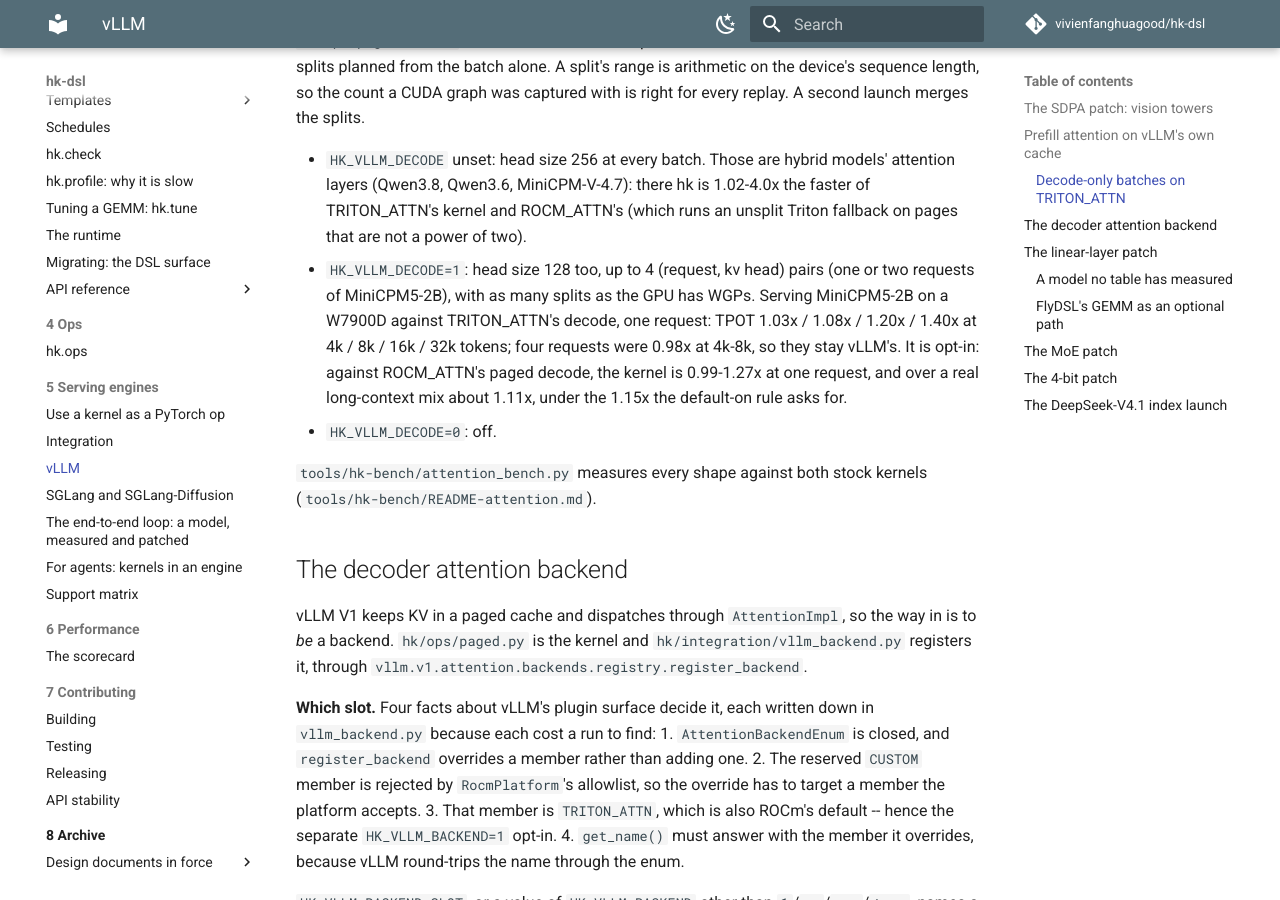
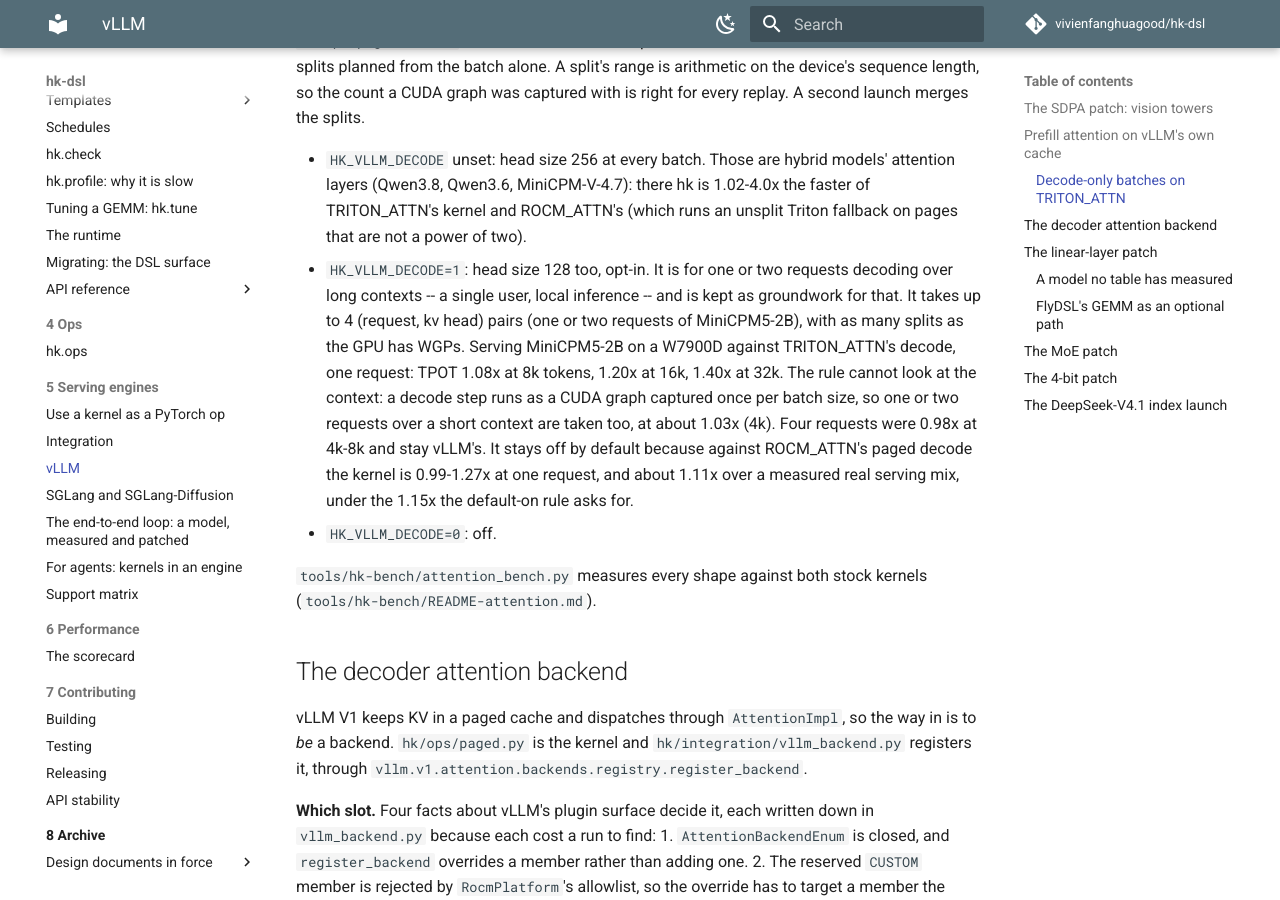
Before and after one commit to vivienfanghuagood/hk-dsl, an MkDocs documentation site: the page built from docs/vllm.md, in a window 1280 px wide and 900 px high, scrolled down 3203 px. Built offline with MkDocs 1.6.1 and Material for MkDocs 9.7.7, drawn with Linux system fonts in a browser that asks for light colours; comment, search, counter and statistics services are not loaded.

Commit message:
docs/vllm.md: where the opt-in head_dim-128 decode applies, and why it stays opt-in
One or two requests over long contexts (a single user, local inference):
TPOT 1.08 / 1.20 / 1.40x at 8k / 16k / 32k on a W7900D. The take rule cannot
look at the context (graph capture), so short contexts are taken at ~1.03x;
against ROCM_ATTN's paged decode it is ~1.11x over a real serving mix, under
the default-on rule's 1.15x.

Co-Authored-By: Claude <noreply@anthropic.com>

```diff
--- a/docs/vllm.md
+++ b/docs/vllm.md
@@ -132,14 +132,18 @@ launch merges the splits.
   models' attention layers (Qwen3.8, Qwen3.6, MiniCPM-V-4.7): there hk is
   1.02-4.0x the faster of TRITON_ATTN's kernel and ROCM_ATTN's (which runs an
   unsplit Triton fallback on pages that are not a power of two).
-- `HK_VLLM_DECODE=1`: head size 128 too, up to 4 (request, kv head) pairs
-  (one or two requests of MiniCPM5-2B), with as many splits as the GPU has
-  WGPs. Serving MiniCPM5-2B on a W7900D against TRITON_ATTN's decode, one
-  request: TPOT 1.03x / 1.08x / 1.20x / 1.40x at 4k / 8k / 16k / 32k tokens;
-  four requests were 0.98x at 4k-8k, so they stay vLLM's. It is opt-in:
-  against ROCM_ATTN's paged decode, the kernel is 0.99-1.27x at one request,
-  and over a real long-context mix about 1.11x, under the 1.15x the
-  default-on rule asks for.
+- `HK_VLLM_DECODE=1`: head size 128 too, opt-in. It is for one or two
+  requests decoding over long contexts -- a single user, local inference --
+  and is kept as groundwork for that. It takes up to 4 (request, kv head)
+  pairs (one or two requests of MiniCPM5-2B), with as many splits as the GPU
+  has WGPs. Serving MiniCPM5-2B on a W7900D against TRITON_ATTN's decode, one
+  request: TPOT 1.08x at 8k tokens, 1.20x at 16k, 1.40x at 32k. The rule
+  cannot look at the context: a decode step runs as a CUDA graph captured
+  once per batch size, so one or two requests over a short context are taken
+  too, at about 1.03x (4k). Four requests were 0.98x at 4k-8k and stay
+  vLLM's. It stays off by default because against ROCM_ATTN's paged decode
+  the kernel is 0.99-1.27x at one request, and about 1.11x over a measured
+  real serving mix, under the 1.15x the default-on rule asks for.
 - `HK_VLLM_DECODE=0`: off.
 
 `tools/hk-bench/attention_bench.py` measures every shape against both stock
```
